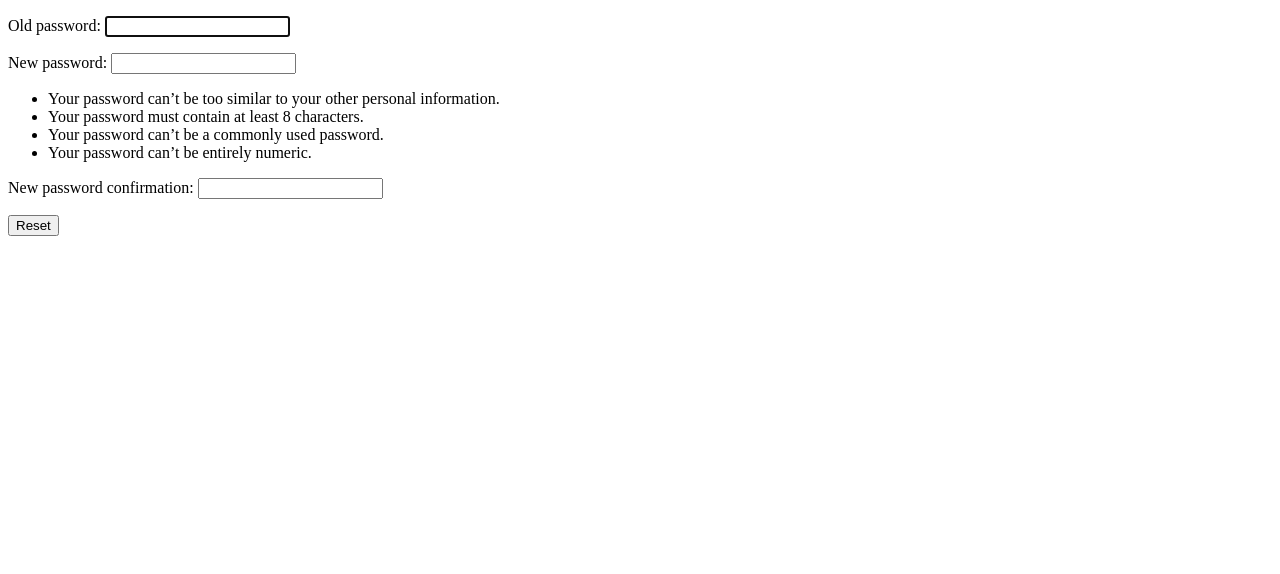
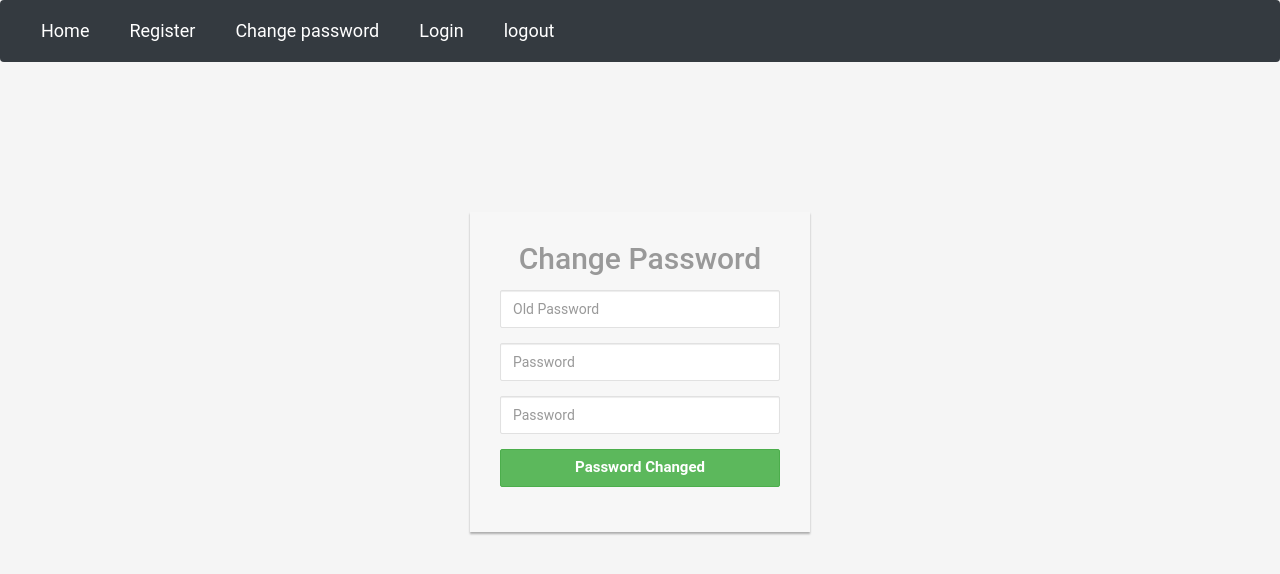
Before and after one commit to RajapandiR/django-register, a Django app: page /change-password/ in a window 1280 px wide. Shown: the top 574 px of the page. Run offline with Django 3.2, Linux system fonts and the light colour scheme; the visitor is signed in with stand-in values (Sample User, id 1); some libraries are stand-ins or nearby versions.

Commit message:
change html design

```diff
--- a/register/urls.py
+++ b/register/urls.py
@@ -31,5 +31,5 @@ urlpatterns = [
     path('view/', views.viewpage, name='viewpage'),
     path( 'api/', include('registerapp.urls')),
     path('change-password/', auth_views.PasswordChangeView.as_view(template_name='change.html',
-            success_url = '/')),
+            success_url = '/view')),
 ]+ static(settings.STATIC_URL, document_root=settings.STATIC_ROOT)
--- a/templates/base.html
+++ b/templates/base.html
@@ -29,10 +29,13 @@
                 <a class="navbar-brand" href="/register">Register</a>
               </li>
               <li class="nav-item">
+                <a class="navbar-brand" href="/change-password">Change password</a>
+              </li>
+              <li class="nav-item">
                 <a class="navbar-brand" href="/login">Login</a>
               </li>
               <li class="nav-item">
-                <a class="navbar-brand" href="/">logout</a>
+                <a class="navbar-brand" href="/logout">logout</a>
               </li>
             </ul>
           </div>
--- a/templates/change.html
+++ b/templates/change.html
@@ -1,13 +1,38 @@
-<!DOCTYPE html>
-<html>
-<head>
-	<title></title>
-</head>
-<body>
-	<form action="" method="post">
-	{% csrf_token %}
-    {{form.as_p}}
-	<input type="submit" value="Reset">
-	</form>
-</body>
-</html>
+{% extends 'base.html' %}
+{% block title %}
+<title>Change Password</title>
+{% endblock %}
+
+{% block body %}
+    <div class="login-form">
+        <form action="" method="post">
+            <!-- <div class="messages">
+                {% for msg in messages %}
+                 <div class="alert alert-{{ msg.level_tag}}" role="alert">{{msg.message}}</div>
+                {% endfor %}
+            </div> -->
+            <!-- {% for errors in form.errors %}
+            <p style="color:red">{{errors}}</p>
+        {% endfor %} -->
+           {% for field in form %}
+                {% for error in field.errors %}
+                <div class="alert alert-danger" role="alert">{{error}}</div>
+                {% endfor %}
+            {% endfor %}
+            <h2 class="text-center">Change Password</h2>
+            {% csrf_token %}
+            <div class="form-group">
+                <input type="text" class="form-control" placeholder="Old Password" name = "old_password" required="required">
+            </div>
+            <div class="form-group">
+                <input type="password" class="form-control" placeholder="Password" name = "new_password1" required="required">
+            </div>
+            <div class="form-group">
+                <input type="password" class="form-control" placeholder="Password" name = "new_password2" required="required">
+            </div>
+            <div class="form-group">
+                <button type="submit" class="btn btn-success btn-block">Password Changed</button>
+            </div>
+        </form>
+    </div>
+{% endblock %}
```
